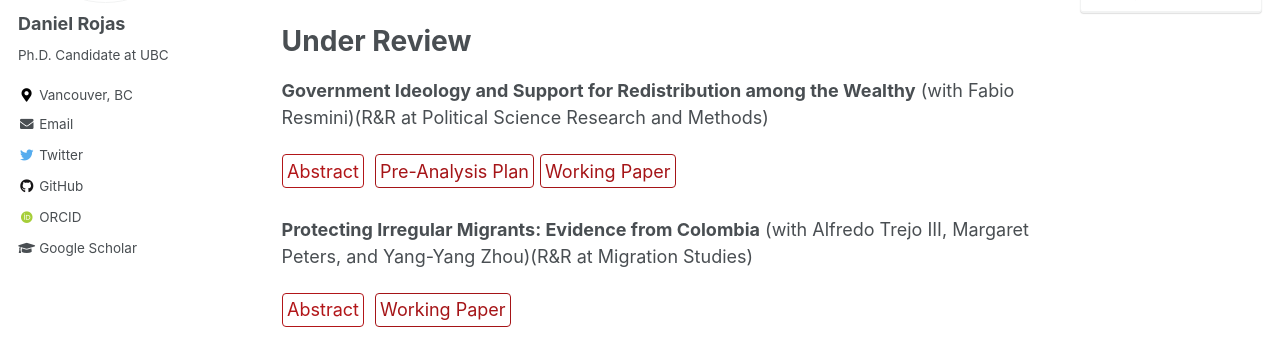
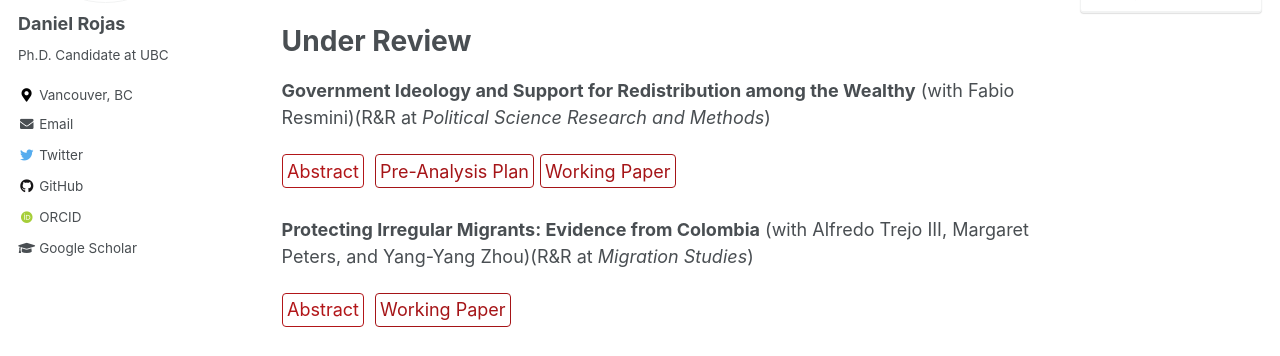
Before and after one commit to danielrojaslozano/danielrojaslozano.github.io, a Jekyll site: the page built from _pages/research.md, in a window 1280 px wide and 900 px high. Shown: the part 290-646 px from the top of the window. Built offline with Jekyll 4.4.1, drawn with Linux system fonts in a browser that asks for light colours; some web fonts are replaced.

```diff
--- a/_pages/research.md
+++ b/_pages/research.md
@@ -57,14 +57,14 @@ details > p {
 
 # Under Review
 
-**Government Ideology and Support for Redistribution among the Wealthy** (with Fabio Resmini)(R&R at Political Science Research and Methods)
+**Government Ideology and Support for Redistribution among the Wealthy** (with Fabio Resmini)(R&R at *Political Science Research and Methods*)
 <br />
 <details><summary>Abstract</summary><p> When and why do wealthy individuals support redistribution? Under standard political economy models, preferences for redistribution are a function of material conditions. The partisanship literature, on the contrary, argues that partisan identification determines redistributive preferences. We move beyond this dichotomy to argue that the ideology of the government enacting redistribution is a key factor explaining support for redistribution among the wealthy. Through survey experiments during the 2022 Colombian election, we find that the wealthy are more likely to support redistribution under a right-wing government and expect redistribution under the Right to be more efficient and less economically disruptive. We find heterogeneous treatment effects across ideological groups. However, regardless of ideology, the wealthy do not expect macroeconomic instability from right-wing redistribution.</p>
 </details> &nbsp;
 [Pre-Analysis Plan](https://osf.io/kpxba/?view_only=9b5a928ce3df416a8cd665357c877c60){: .btn--research}
 [Working Paper](https://osf.io/preprints/osf/kfuhe){: .btn--research}
 
-**Protecting Irregular Migrants: Evidence from Colombia** (with Alfredo Trejo III, Margaret Peters, and Yang-Yang Zhou)(R&R at Migration Studies)
+**Protecting Irregular Migrants: Evidence from Colombia** (with Alfredo Trejo III, Margaret Peters, and Yang-Yang Zhou)(R&R at *Migration Studies*)
 <br />
 <details><summary>Abstract</summary><p> When do host governments protect migrants and expand their rights? On February 8, 2021, Colombian President Iván Duque announced a 10-year temporary protected status for over 1.7 million Venezuelan migrants, a policy shift that contrasts with more restrictive migration responses globally. This paper examines the underlying motivations for Colombia's unexpected generosity, identifying three key factors: the pragmatic response to challenges in border control, the economic and legibility benefits of migrant regularization, and the pursuit of international reputation gains. Drawing on interviews with 30 Colombian policymakers, politicians, diplomats, bureaucrats, and NGO leaders, this study offers new insights into the drivers of inclusive migration policies in the Global South.</p>
 </details> &nbsp;
```
